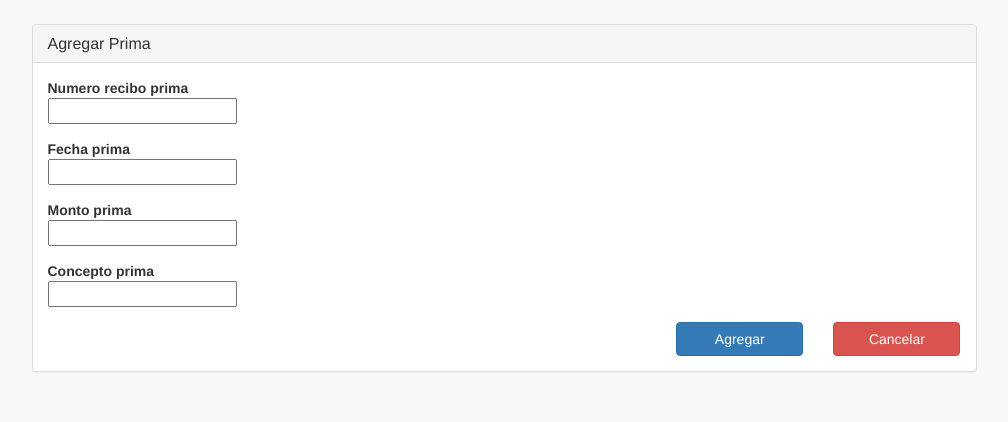
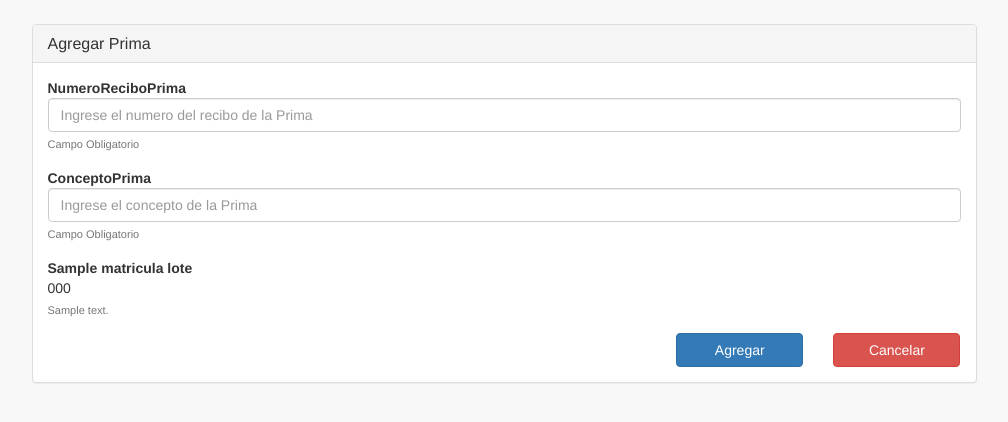
Before and after one commit to williamVM4/ProyectoDSI, a Django app: template SistemaDeRegistroDePagos/templates/facturacion/agregarPrima.html in a window 1280 px wide. Shown: the top 422 px of the page, without its empty margins (136-1144 px from the left). Run offline with Django 4.2, Linux system fonts and the light colour scheme; tables that the repository leaves empty hold one stand-in row (values such as "Sample post"); the template is opened without the code that fills it: values that come from a table or form of the project are taken from there, most other values are stand-ins (such as "Sample title", 1, 10 or a date in 2020); form fields are guessed from the names that the template uses; some libraries are stand-ins or nearby versions.

Commit message:
formulario prima

```diff
--- a/SistemaDeRegistroDePagos/apps/facturacion/forms.py
+++ b/SistemaDeRegistroDePagos/apps/facturacion/forms.py
@@ -1,26 +1,43 @@
 from cProfile import label
 from dataclasses import fields
+from statistics import mode
 from django.forms import ModelForm
-from .models import pagoMantenimiento, prima
+from .models import *
+from apps.inventario.models import lote
 
-"""class agregarPrimaForm(ModelForm):
+class agregarPrimaForm(ModelForm):
     class Meta:
         model = prima
-        fields = ('numeroReciboPrima','fechaPrima','montoPrima','conceptoPrima','tipoPago','referencia','cuentaBancaria',)
+        fields = ('numeroReciboPrima','conceptoPrima',)
         label= {
             'numeroReciboPrima':('Numero de Recibo de la Prima: '),
-            'fechaPrima': ('Fecha Prima'),
-            'montoPrima': ('Monto Prima'),
             'conceptoPrima': ('Concepto Prima'),
         }
         help_texts = {
             'numeroReciboPrima':('Campo Obligatorio'),
-            'fechaPrima': ('Campo Obligatorio'),
-            'montoPrima': ('Campo Obligatorio'),
             'conceptoPrima': ('Campo Obligatorio'),
         }
 
-class agregarPagoMantenimientoForm(ModelForm):
+
+
+class pago(ModelForm):
+    class Meta:
+        model = pago
+        fields = {'monto','tipoPago','referencia','fechaPago'}
+        label = {
+            'monto':(''),
+            'tipoPago':(''),
+            'referencia':(''),
+            'fechaPago':(''),
+        }
+        help_texts = {
+            'monto':(''),
+            'tipoPago':(''),
+            'referencia':(''),
+            'fechaPago':(''),
+        }
+
+"""class agregarPagoMantenimientoForm(ModelForm):
     class Meta:
         model = pagoMantenimiento
         fields = ('numeroReciboMantenimiento','fechaPago','monto','conceptoOtros','montoOtros')"""
--- a/SistemaDeRegistroDePagos/apps/facturacion/urls.py
+++ b/SistemaDeRegistroDePagos/apps/facturacion/urls.py
@@ -4,6 +4,6 @@
 
 urlpatterns = [
     path('caja/<str:idp>/',caja.as_view(),name='caja'),
-
+    path('agregarprima/<str:idp>/',agregarPrima.as_view(),name='agregarprima'),
 
 ]
--- a/SistemaDeRegistroDePagos/templates/facturacion/agregarPrima.html
+++ b/SistemaDeRegistroDePagos/templates/facturacion/agregarPrima.html
@@ -23,20 +23,16 @@
                                         {{form.numeroReciboPrima|add_class:'form-control'|attr:'autocomplete:off'|attr:'placeholder:Ingrese el numero del recibo de la Prima'}}
                                         <div class ="help-block"><p class="text-muted label-help-form">{{form.numeroReciboPrima.help_text}}</p></div>
                                     </div>
-                                    <div class="form-group">
-                                        <p class="label-form">{{form.fechaPrima.label}}</p>
-                                        {{form.fechaPrima|add_class:'form-control'|attr:'autocomplete:off'|attr:'placeholder:Ingrese la fecha de Pago de la Prima'}}
-                                        <div class ="help-block"><p class="text-muted label-help-form">{{form.fechaPrima.help_text}}</p></div>
-                                    </div>
-                                    <div class="form-group">
-                                        <p class="label-form">{{form.montoPrima.label}}</p>
-                                        {{form.montoPrima|add_class:'form-control'|attr:'autocomplete:off'|attr:'placeholder:Ingrese el Monto de la Prima'}}
-                                        <div class ="help-block"><p class="text-muted label-help-form">{{form.montoPrima.help_text}}</p></div>
-                                    </div>
+
                                     <div class="form-group">
                                         <p class="label-form">{{form.conceptoPrima.label}}</p>
                                         {{form.conceptoPrima|add_class:'form-control'|attr:'autocomplete:off'|attr:'placeholder:Ingrese el concepto de la Prima'}}
                                         <div class ="help-block"><p class="text-muted label-help-form">{{form.conceptoPrima.help_text}}</p></div>
+                                    </div>
+                                    <div class="form-group">
+                                        <p class="label-form">{{form2.matriculaLote.label}}</p>
+                                        {{form2.conceptoPrima|add_class:'form-control'|attr:'autocomplete:off'|attr:'placeholder: Matricula Lote'}}
+                                        <div class ="help-block"><p class="text-muted label-help-form">{{form2.matriculaLote.help_text}}</p></div>
                                     </div>
                                 </div>
                             </div>
@@ -47,7 +43,7 @@
                                 <button type="submit" class="btn btn-primary btn-block"> Agregar </button>
                             </div>
                             <div class="col-md-2">
-                                <a class="btn btn-danger btn-block" href="{% url 'caja' idp=idp %}"> Cancelar </a>
+                                <a class="btn btn-danger btn-block" href=""> Cancelar </a>
                             </div>
                         </div>
                     </form>
--- a/SistemaDeRegistroDePagos/templates/facturacion/caja.html
+++ b/SistemaDeRegistroDePagos/templates/facturacion/caja.html
@@ -111,7 +111,7 @@
                 <h4 class="modal-title" id="myModalLabel">Elija una opción</h4>
             </div>
             <div class="modal-body">
-                <a class="btn btn-default btn-block" href=""> Prima </a>
+                <a class="btn btn-default btn-block" href="{% url 'agregarprima' idp=idp %}"> Prima </a>
                 <a class="btn btn-default btn-block" > Siguiente opcion</a>
             </div>
             <div class="modal-footer">
```
Also changed, not shown: SistemaDeRegistroDePagos/apps/facturacion/views.py (+5 -2 lines).
